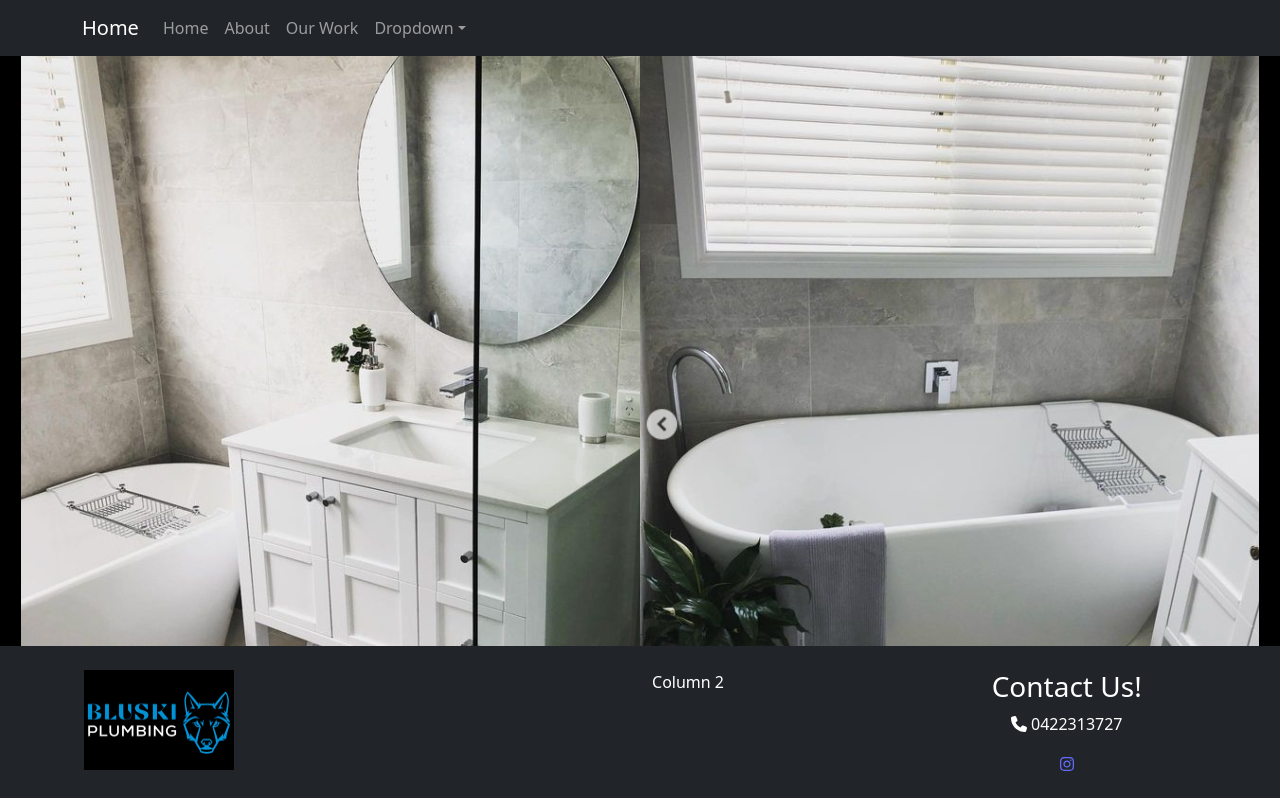
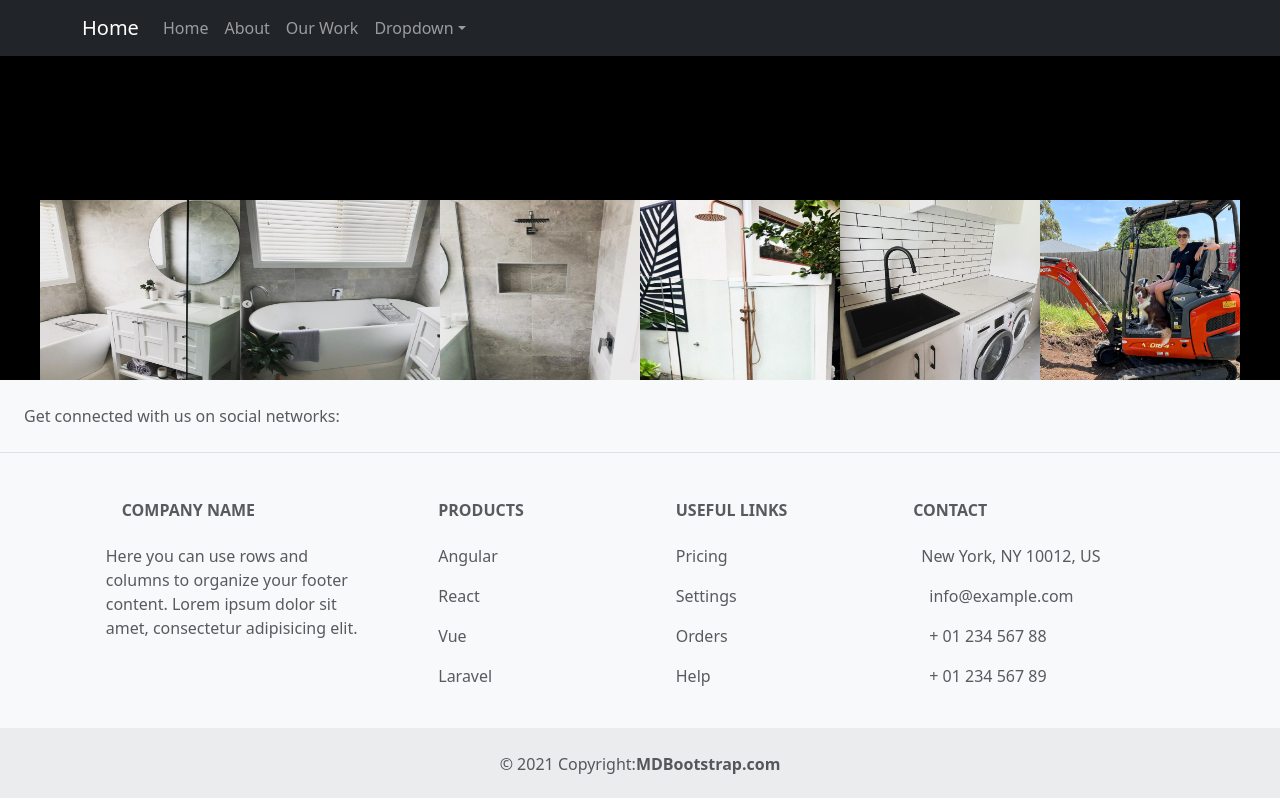
Before and after one commit to AndrewHulme88/bluski-plumbing-react, a React (Vite) app: page /showcase in a window 1280 px wide. Shown: the top 798 px of the page. Built offline with nearby package versions, Linux system fonts and the light colour scheme.

Commit message:
Added bootstrap footer

```diff
--- a/package.json
+++ b/package.json
@@ -15,6 +15,7 @@
     "@fortawesome/free-solid-svg-icons": "^6.5.2",
     "@fortawesome/react-fontawesome": "^0.2.2",
     "bootstrap": "^5.3.3",
+    "mdb-react-ui-kit": "^8.0.0",
     "react": "^18.3.1",
     "react-bootstrap": "^2.10.4",
     "react-dom": "^18.3.1",
--- a/src/App.css
+++ b/src/App.css
@@ -1,6 +1,7 @@
 #root {
+  display: flex;
+  flex-direction: column;
   margin: 0 auto;
-
   text-align: center;
 }
 
@@ -10,6 +11,7 @@
 
 body {
   background-color: black !important;
+  height: 100%;
   margin: 0;
   padding: 0;
 }
--- a/src/App.jsx
+++ b/src/App.jsx
@@ -5,6 +5,7 @@
 import MyFooter from './components/myFooter'
 import Showcase from './components/showcase';
 import HomePage from './components/homePage';
+import FooterBootstrap from './components/footerBootstrap';
 
 function App() {
 
@@ -22,7 +23,7 @@
 
       </div>
       <div className="bottom-footer">
-        <MyFooter />
+        <FooterBootstrap />
       </div>
     </Router>
   )
--- /dev/null
+++ b/src/components/footerBootstrap.jsx
@@ -0,0 +1,125 @@
+import React from 'react';
+import { MDBFooter, MDBContainer, MDBRow, MDBCol, MDBIcon } from 'mdb-react-ui-kit';
+
+export default function FooterBootstrap() {
+  return (
+    <MDBFooter bgColor='light' className='text-center text-lg-start text-muted'>
+      <section className='d-flex justify-content-center justify-content-lg-between p-4 border-bottom'>
+        <div className='me-5 d-none d-lg-block'>
+          <span>Get connected with us on social networks:</span>
+        </div>
+
+        <div>
+          <a href='' className='me-4 text-reset'>
+            <MDBIcon fab icon="facebook-f" />
+          </a>
+          <a href='' className='me-4 text-reset'>
+            <MDBIcon fab icon="twitter" />
+          </a>
+          <a href='' className='me-4 text-reset'>
+            <MDBIcon fab icon="google" />
+          </a>
+          <a href='' className='me-4 text-reset'>
+            <MDBIcon fab icon="instagram" />
+          </a>
+          <a href='' className='me-4 text-reset'>
+            <MDBIcon fab icon="linkedin" />
+          </a>
+          <a href='' className='me-4 text-reset'>
+            <MDBIcon fab icon="github" />
+          </a>
+        </div>
+      </section>
+
+      <section className=''>
+        <MDBContainer className='text-center text-md-start mt-5'>
+          <MDBRow className='mt-3'>
+            <MDBCol md="3" lg="4" xl="3" className='mx-auto mb-4'>
+              <h6 className='text-uppercase fw-bold mb-4'>
+                <MDBIcon icon="gem" className="me-3" />
+                Company name
+              </h6>
+              <p>
+                Here you can use rows and columns to organize your footer content. Lorem ipsum dolor sit amet,
+                consectetur adipisicing elit.
+              </p>
+            </MDBCol>
+
+            <MDBCol md="2" lg="2" xl="2" className='mx-auto mb-4'>
+              <h6 className='text-uppercase fw-bold mb-4'>Products</h6>
+              <p>
+                <a href='#!' className='text-reset'>
+                  Angular
+                </a>
+              </p>
+              <p>
+                <a href='#!' className='text-reset'>
+                  React
+                </a>
+              </p>
+              <p>
+                <a href='#!' className='text-reset'>
+                  Vue
+                </a>
+              </p>
+              <p>
+                <a href='#!' className='text-reset'>
+                  Laravel
+                </a>
+              </p>
+            </MDBCol>
+
+            <MDBCol md="3" lg="2" xl="2" className='mx-auto mb-4'>
+              <h6 className='text-uppercase fw-bold mb-4'>Useful links</h6>
+              <p>
+                <a href='#!' className='text-reset'>
+                  Pricing
+                </a>
+              </p>
+              <p>
+                <a href='#!' className='text-reset'>
+                  Settings
+                </a>
+              </p>
+              <p>
+                <a href='#!' className='text-reset'>
+                  Orders
+                </a>
+              </p>
+              <p>
+                <a href='#!' className='text-reset'>
+                  Help
+                </a>
+              </p>
+            </MDBCol>
+
+            <MDBCol md="4" lg="3" xl="3" className='mx-auto mb-md-0 mb-4'>
+              <h6 className='text-uppercase fw-bold mb-4'>Contact</h6>
+              <p>
+                <MDBIcon icon="home" className="me-2" />
+                New York, NY 10012, US
+              </p>
+              <p>
+                <MDBIcon icon="envelope" className="me-3" />
+                info@example.com
+              </p>
+              <p>
+                <MDBIcon icon="phone" className="me-3" /> + 01 234 567 88
+              </p>
+              <p>
+                <MDBIcon icon="print" className="me-3" /> + 01 234 567 89
+              </p>
+            </MDBCol>
+          </MDBRow>
+        </MDBContainer>
+      </section>
+
+      <div className='text-center p-4' style={{ backgroundColor: 'rgba(0, 0, 0, 0.05)' }}>
+        © 2021 Copyright:
+        <a className='text-reset fw-bold' href='https://mdbootstrap.com/'>
+          MDBootstrap.com
+        </a>
+      </div>
+    </MDBFooter>
+  );
+}
--- a/src/components/showcase.jsx
+++ b/src/components/showcase.jsx
@@ -3,6 +3,7 @@
 function Showcase() {
   return (
     <>
+      <div className="showcase">
         <img src="src/assets/images/Screenshot 2024-03-04 171201.png" alt="" />
         <img src="src/assets/images/Screenshot 2024-03-04 171216.png" alt="" />
         <img src="src/assets/images/Screenshot 2024-03-04 171247.png" alt="" />
@@ -11,6 +12,7 @@
         <img src="src/assets/images/Screenshot 2024-03-04 171026.png" alt="" />
         <img src="src/assets/images/Screenshot 2024-03-04 170913.png" alt="" />
         <img src="src/assets/images/Screenshot 2024-03-04 170956.png" alt="" />
+      </div>
     </>
   )
 }
```
Also changed, not shown: 1 other file (tests, documents, lock files or other folders). Lines whose indentation alone changed are shown as unchanged.
